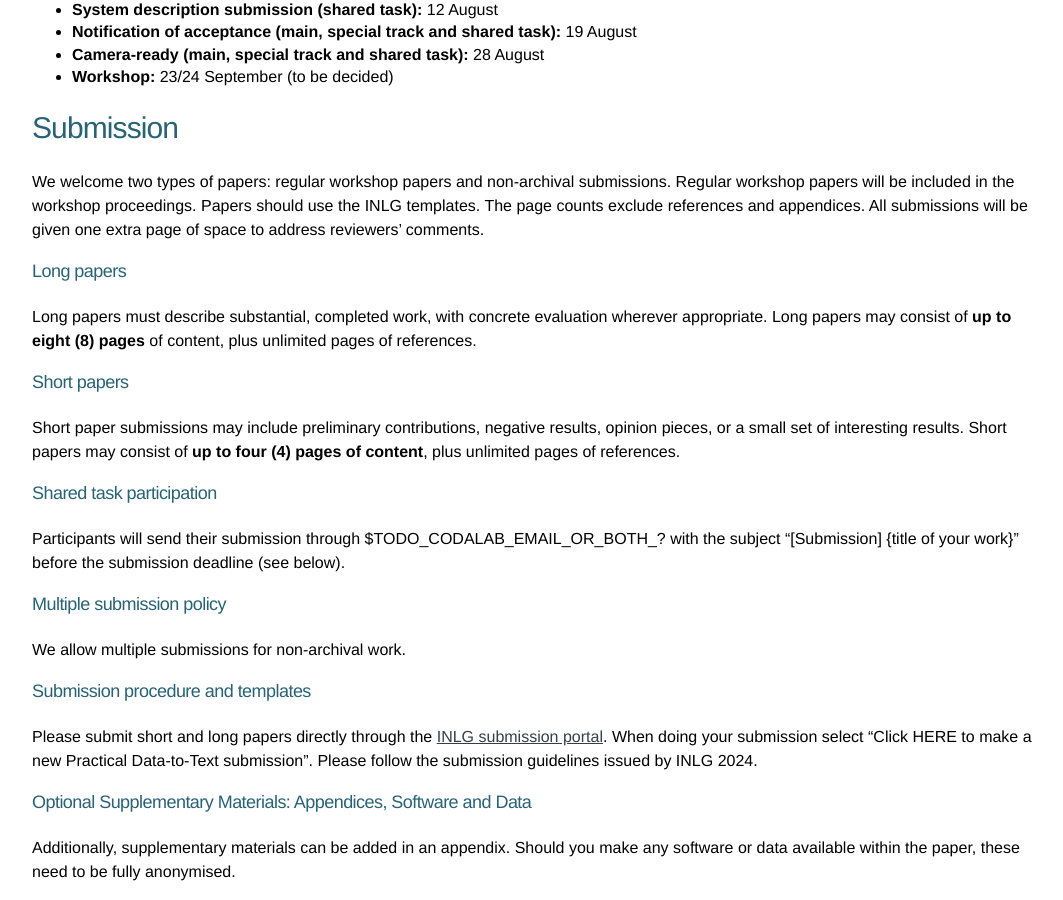
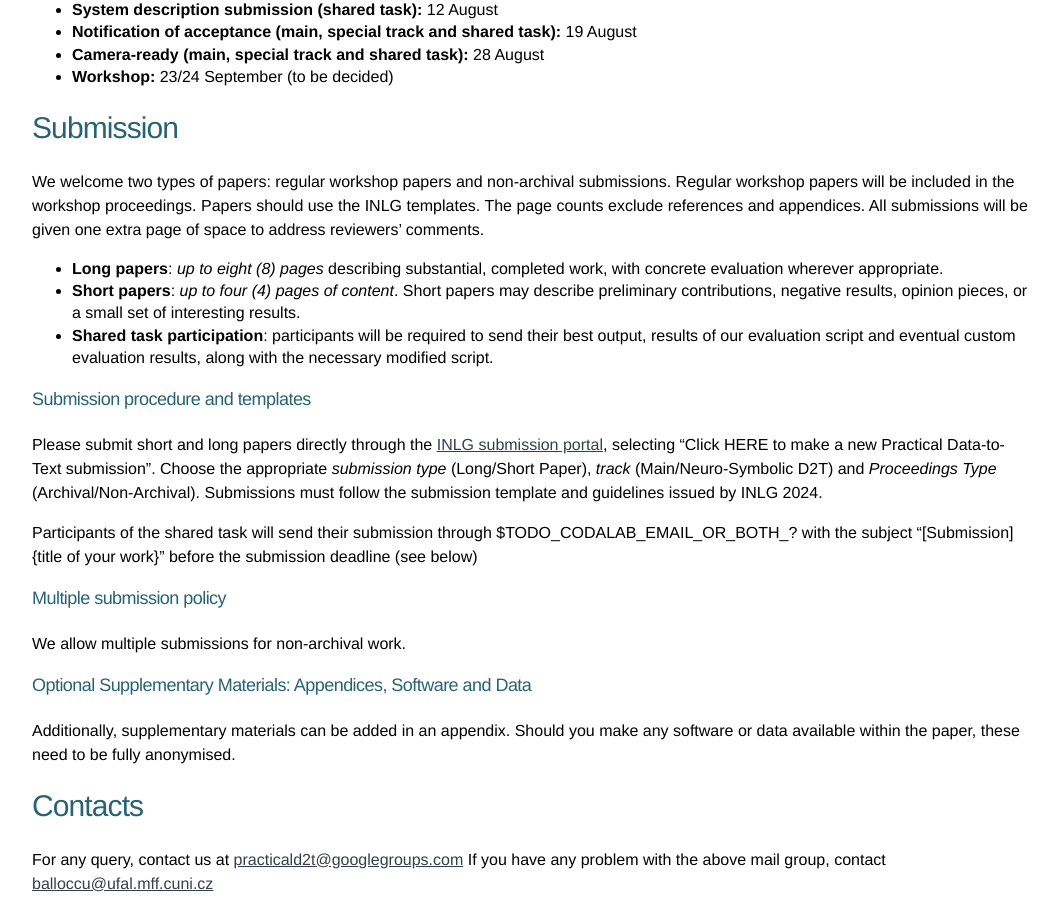
Before and after one commit to practicald2t/practicald2t.github.io, a Jekyll site: the page built from index.md, in a window 1280 px wide and 900 px high, scrolled down 2030 px. Shown: the whole window, without its empty margins (108-1171 px from the left). Built offline with Jekyll 4.4.1, drawn with Linux system fonts in a browser that asks for light colours.

Commit message:
Update index.md

```diff
--- a/index.md
+++ b/index.md
@@ -66,21 +66,22 @@ NOTE: All deadlines are 23:59 UTC-12.
 
 We welcome two types of papers: regular workshop papers and non-archival submissions. Regular workshop papers will be included in the workshop proceedings. Papers should use the INLG templates. The page counts exclude references and appendices. All submissions will be given one extra page of space to address reviewers’ comments.
 
-### Long papers
-Long papers must describe substantial, completed work, with concrete evaluation wherever appropriate. Long papers may consist of **up to eight (8) pages** of content, plus unlimited pages of references.
+- **Long papers**: *up to eight (8) pages* describing substantial, completed work, with concrete evaluation wherever appropriate.
+- **Short papers**: *up to four (4) pages of content*. Short papers may describe preliminary contributions, negative results, opinion pieces, or a small set of interesting results.
+- **Shared task participation**: participants will be required to send their best output, results of our evaluation script and eventual custom evaluation results, along with the necessary modified script.
 
-### Short papers
-Short paper submissions may include preliminary contributions, negative results, opinion pieces, or a small set of interesting results. Short papers may consist of **up to four (4) pages of content**, plus unlimited pages of references.
+<!---
+Participants will send their submission through $TODO_CODALAB_EMAIL_OR_BOTH_? with the subject "[Submission] {title of your work}" before the submission deadline (see below).--->
 
-### Shared task participation
-Participants will send their submission through $TODO_CODALAB_EMAIL_OR_BOTH_? with the subject "[Submission] {title of your work}" before the submission deadline (see below).
+### Submission procedure and templates
+Please submit short and long papers directly through the [INLG submission portal](https://softconf.com/n/inlg2024/user/scmd.cgi?scmd=submitNew), selecting "Click HERE to make a new Practical Data-to-Text submission".
+Choose the appropriate *submission type* (Long/Short Paper), *track* (Main/Neuro-Symbolic D2T) and *Proceedings Type* (Archival/Non-Archival).
+Submissions must follow the submission template and guidelines issued by INLG 2024.
+
+Participants of the shared task will send their submission through $TODO_CODALAB_EMAIL_OR_BOTH_? with the subject "[Submission] {title of your work}" before the submission deadline (see below)
 
 ### Multiple submission policy
 We allow multiple submissions for non-archival work.
-
-### Submission procedure and templates
-Please submit short and long papers directly through the [INLG submission portal](https://softconf.com/n/inlg2024/user/scmd.cgi?scmd=submitNew). When doing your submission select "Click HERE to make a new Practical Data-to-Text submission".
-Please follow the submission guidelines issued by INLG 2024.
 
 ### Optional Supplementary Materials: Appendices, Software and Data
 Additionally, supplementary materials can be added in an appendix. Should you make any software or data available within the paper, these need to be fully anonymised.
```
